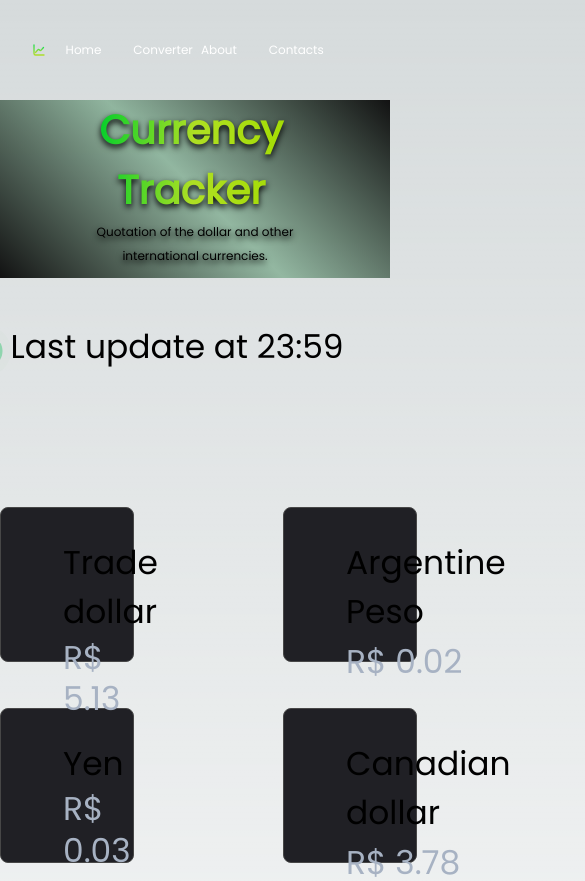
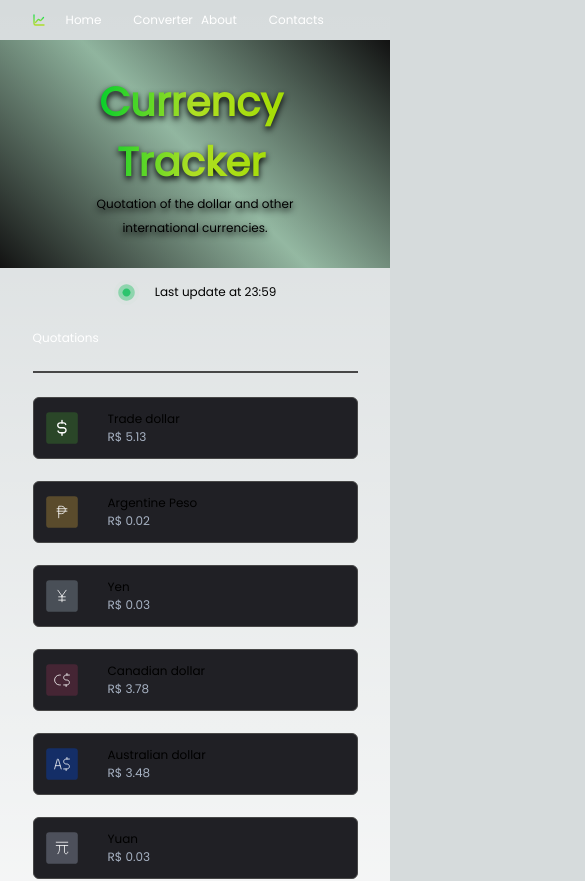
Before and after one commit to gleb-skobinsky/currencies, a Next.js app: page / in a window 390 px wide. Shown: the top 881 px of the page, 585 px wide, since content can reach past the window. Built offline with nearby package versions, Linux system fonts and the light colour scheme.

Commit message:
Currencies list responsive design

```diff
--- a/app/AppNavBar.tsx
+++ b/app/AppNavBar.tsx
@@ -2,16 +2,16 @@ import Image from "next/image";
 
 function AppNavBar() {
   return (
-    <div className="relative flex items-center justify-center w-full h-[100px] text-xs lg:text-base xl:text-xl 2xl:text-xl text-white">
+    <div className="relative flex items-center justify-center w-full h-[40px] md:h-[50px] lg:h-[70px] xl:h-[90px] 2xl:h-[100px] text-xs lg:text-base xl:text-xl 2xl:text-xl text-white">
       <div className="flex items-center justify-between w-10/12 2xl:w-[1440px] xl:w-[1024px]">
         <div className="relative w-3 h-3 md:w-6 lg:w-8 xl:w-10 2xl:w-10 md:h-6 lg:h-8 xl:h-10 2xl:h-10 overflow-hidden">
           <Image src="/diagramsvgrepocom-2.svg" alt="diagram" fill />
         </div>
-        <div className="grid grid-cols-4 w-10/12 lg:w-8/12 xl:w-8/12 2xl:5/12 h-[42px]">
-          <div className="leading-[41.14px] font-light">Home</div>
-          <div className="leading-[41.14px] font-light">Converter</div>
-          <div className="leading-[41.14px] font-light">About</div>
-          <div className="leading-[41.14px] font-light">Contacts</div>
+        <div className="grid grid-cols-4 w-10/12 lg:w-8/12 xl:w-8/12 2xl:5/12">
+          <div className="font-light">Home</div>
+          <div className="font-light">Converter</div>
+          <div className="font-light">About</div>
+          <div className="font-light">Contacts</div>
         </div>
         <div></div>
       </div>
--- a/app/CurrenciesList.tsx
+++ b/app/CurrenciesList.tsx
@@ -1,5 +1,6 @@
+import QuotationsHeader from "./QuotationsHeader";
+import LastUpdate from "./LastUpdate";
 import CurrencyItem from "./CurrencyItem";
-import Image from "next/image";
 
 function CurrenciesList() {
   const currencies = [
@@ -7,11 +8,7 @@ function CurrenciesList() {
     { name: "Argentine Peso", src: "/peso-argentino-icon.svg", ratio: 0.02 },
     { name: "Yen", src: "/yen-icon.svg", ratio: 0.03 },
     { name: "Canadian dollar", src: "/canadian-dollar-icon.svg", ratio: 3.78 },
-    {
-      name: "Australian dollar",
-      src: "/australian-dollar-icon.svg",
-      ratio: 3.48,
-    },
+    { name: "Australian dollar", src: "/australian-icon.svg", ratio: 3.48 },
     { name: "Yuan", src: "/won-icon.svg", ratio: 0.03 },
     { name: "Euro", src: "/euro-icon.svg", ratio: 5.43 },
     { name: "Bitcoin", src: "/bitcoin-icon.svg", ratio: 122148.71 },
@@ -19,24 +16,10 @@ function CurrenciesList() {
   ];
   return (
     <div>
-      <div className="w-full flex flex-col justify-center items-center">
-        <div className="flex flex-row pt-12">
-          <Image alt="" src="/circle-animation.svg" width={50} height={50} />
-          <div className="left-[68.01px] leading-[41.14px] font-light inline-block w-[469px] h-[36.26px]">
-            Last update at 23:59
-          </div>
-        </div>
-      </div>
-      <div className="w-full flex flex-col justify-center items-center pt-10">
-        <div className="w-[1440px]">
-          <div className="leading-[41.14px] font-light text-white">
-            Quotations
-          </div>
-          <div className="top-[66px] left-[8px] [background-color:#474747] w-[520px] h-0.5 mt-6 mb-6" />
-        </div>
-      </div>
+      <LastUpdate />
+      <QuotationsHeader />
       <div className="w-full flex justify-center items-center">
-        <div className="grid grid-cols-2 gap-x-44 gap-y-12 w-[1440px]">
+        <div className="grid grid-cols-1 md:grid-cols-1 lg:grid-cols-2 xl:grid-cols-2 2xl:grid-cols-2 gap-x-[10%] gap-y-5 lg:gap-y-12 w-10/12 2xl:w-[1440px] xl:w-[1024px]">
           {currencies.map((item, index) => {
             return (
               <div key={index}>
--- a/app/CurrencyItem.tsx
+++ b/app/CurrencyItem.tsx
@@ -2,19 +2,31 @@ import Image from "next/image";
 
 function CurrencyItem(props: { name: string; src: string; ratio: number }) {
   return (
-    <div className="h-[153px]">
-      <div className="w-full [background-color:#202025] top-[0px] right-[0%] left-[0%] rounded-lg box-border flex flex-row py-[30px] pr-[100px] pl-8 items-center justify-start gap-[30px] border-[1px] border-solid [border-color:#474747]">
-        <div className="relative w-20 h-20">
+    <div className="h-16 md:h-24 lg:h-28 xl:h-32 2xl:h-36">
+      <div
+        className="relative w-full [background-color:#202025] [border-color:#474747]
+      rounded-md lg:rounded-lg box-border border-[1px] border-solid
+      flex flex-row
+      py-3 pl-3 md:py-5 md:pl-5 lg:py-8  lg:pl-8
+      pr-10 md:pr-16 lg:pr-20 xl:pr-24
+      items-center justify-start gap-[30px]"
+      >
+        <div className="relative min-w-max min-h-full w-8 h-8 md:w-14 md:h-14 lg:w-20 lg:h-20 shrink-0">
           <Image alt="" src={props.src} fill />
         </div>
-        <div className="relative w-[278px] h-[93px]">
-          <div className="w-[100.46%] top-[-4.11px] right-[-0.46%] left-[0%] h-[97.54px]">
-            <div className="w-full top-[0px] left-[0%] text-16xl leading-[49.37px] text-gainsboro inline-block">
-              {props.name}
-            </div>
-            <div className="top-[55.54px] left-[0%] leading-[41.14px] font-light inline-block [color:#A7B2C3]">
-              R$ {props.ratio}
-            </div>
+
+        <div className="max-w-[70%] flex flex-col">
+          <div
+            className="inline-block
+            text-[12px] md:text-[18px] lg:text-[24px] xl:text-[30px] 2xl:text-[36px] truncate"
+          >
+            {props.name}
+          </div>
+          <div
+            className="font-light inline-block [color:#A7B2C3]
+            text-[12px] md:text-[16px] lg:text-[20px] xl:text-[26px] 2xl:text-[32px]"
+          >
+            R$ {props.ratio}
           </div>
         </div>
       </div>
--- /dev/null
+++ b/app/LastUpdate.tsx
@@ -0,0 +1,18 @@
+import Image from "next/image";
+
+function LastUpdate() {
+  return (
+    <div className="w-full flex flex-col">
+      <div className="flex justify-center items-center pt-3 md:pt-5 lg:pt-8 xl:pt-10 2xl:pt-12">
+        <div className="relative w-[25px] md:w-[35px] lg:w-[40px] xl:w-[45px] 2xl:w-[50px]">
+          <Image alt="" src="/circle-animation.svg" width={50} height={50} />
+        </div>
+        <div className="font-light inline-block pl-4 text-[12px] md:text-[16px] lg:text-[20px] xl:text-[26px] 2xl:text-[32px]">
+          Last update at 23:59
+        </div>
+      </div>
+    </div>
+  );
+}
+
+export default LastUpdate;
--- /dev/null
+++ b/app/QuotationsHeader.tsx
@@ -0,0 +1,17 @@
+function QuotationsHeader() {
+  return (
+    <div className="w-full flex flex-col justify-center items-center pt-6 lg:pt-10 xl:pt-12 2xl:pt-14">
+      <div className="w-10/12 2xl:w-[1440px] xl:w-[1024px]">
+        <div className="font-light text-white text-[12px] md:text-[16px] lg:text-[20px] xl:text-[26px] 2xl:text-[32px]">
+          Quotations
+        </div>
+        <div
+          className="[background-color:#474747] w-full lg:w-[44%] h-0.5
+        mt-6 mb-6"
+        />
+      </div>
+    </div>
+  );
+}
+
+export default QuotationsHeader;
--- a/app/Splash.tsx
+++ b/app/Splash.tsx
@@ -8,7 +8,7 @@ export function Splash() {
         <div className="flex-col">
           <div
             className={
-              "flex flex-col text-center md:text-right lg:text-right xl:text-right 2xl:text-right text-[40px] lg:text-[60px] xl:text-[80px] 2xl:text-[90px] " +
+              "flex flex-col text-center md:text-right lg:text-right xl:text-right 2xl:text-right text-[40px] lg:text-[60px] xl:text-[80px] 2xl:text-[90px] pt-8 " +
               styles.textgradient +
               " " +
               styles.headerDropShadow
@@ -20,7 +20,7 @@ export function Splash() {
           <div className="flex justify-center md:justify-end lg:justify-end xl:justify-end 2xl:justify-end">
             <div
               className={
-                "leading-6 lg:leading-8 xl:leading-10 2xl:leading-10 font-light pb-[5%] text-[12px] md:text-[15px] lg:text-[18px] xl:text-[22px] 2xl:text-[25px] " +
+                "leading-6 lg:leading-8 xl:leading-10 2xl:leading-10 font-light pb-[14%] text-[12px] md:text-[15px] lg:text-[18px] xl:text-[22px] 2xl:text-[25px] " +
                 styles.headerDropShadow
               }
             >
```
Also changed, not shown: public/australian-icon.svg (renamed from public/australian-dollar-icon.svg).
